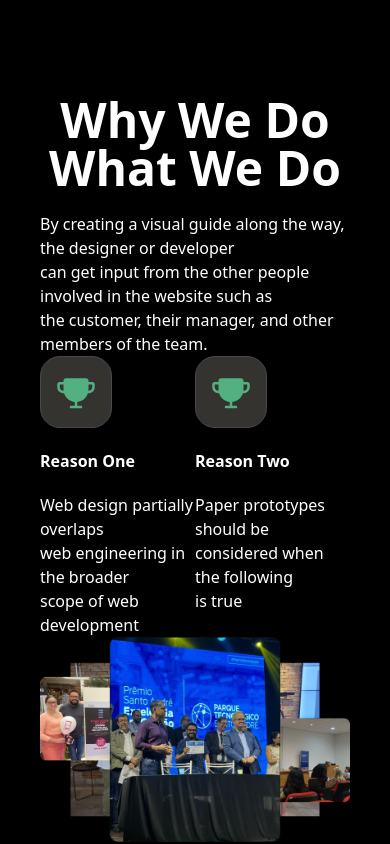
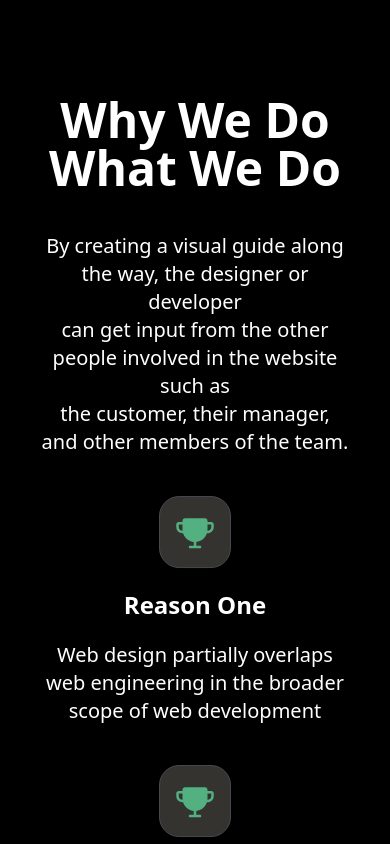
Before and after one commit to gitly-br/site-gitly, a Next.js app in the folder frontend/: page /ourpurpose in a window 390 px wide. Shown: the top 844 px of the page. Built offline with nearby package versions, Linux system fonts and the light colour scheme.

Commit message:
ajustes do why

```diff
--- a/frontend/components/whyandget.jsx
+++ b/frontend/components/whyandget.jsx
@@ -11,6 +11,18 @@ import fundoRoxo from '../assets/fundoRoxo.png'
 import ButtonGreenGet from "./button/buttonGreenGet";
 
 const Whyandget = () => {
+
+  const settings = {
+    dots: true,
+    infinite: true,
+    autoplaySpeed: 3000,
+    speed: 500,
+    slidesToShow: 1,
+    autoplay:true,
+    autoplaySpeed:3000,
+    slidesToScroll: 1,
+  };
+
   return (
     <div>
       <div className="px-10 py-24 justify-center sm:grid grid-cols-2 gap-10 sm:p-24 text-white bg-black">
@@ -19,40 +31,41 @@ const Whyandget = () => {
             <h1 className="text-center sm:text-left text-5xl sm:text-3xl font-bold ">
               Why We Do What We Do
             </h1>
-            <p className= 'mt-5 sm:text-lg'>
+            <p className= 'text-center text-xl sm:text-left mt-10 sm:text-lg'>
             By creating a visual guide along the way, the designer or developer <br></br>can get input from the other people involved in the website such as <br></br>the customer, their manager, and other members of the team.
             </p>
           </div>
-          <div className="grid grid-cols-2 sm:gap-5 sm:mt-16">
-            <div className="">
-              <Image src={trofeu} alt="Trofeu"/>
-              <h2 className="mt-5 sm:text-2xl font-bold">
+          <div className="mx-auto justify-center content-center text-center sm:text-left mt-10 sm:grid sm:grid-cols-2 sm:gap-5 sm:mt-16">
+            <div>
+              <Image src={trofeu} alt="Trofeu" className="mx-auto justify-center sm:mx-0 sm:justify-start"/>
+              <h2 className="mt-5 text-2xl font-bold">
                 Reason One
               </h2>
-              <p className= 'mt-5 sm:text-lg'>
+              <p className= 'mt-5 text-xl sm:text-lg'>
               Web design partially overlaps <br></br>web engineering in the broader<br></br> scope of web development
               </p>
             </div>
-            <div className="">
-              <Image src={trofeu} alt="Trofeu"/>
-              <h2 className="mt-5 sm:text-2xl font-bold">
+            <div className="mt-10 sm:mt-0">
+            <Image src={trofeu} alt="Trofeu" className="mx-auto justify-center sm:mx-0 sm:justify-start"/>
+              <h2 className="mt-5 text-2xl font-bold">
                 Reason Two
               </h2>
-              <p className= 'mt-5 sm:text-lg'>
+              <p className= 'mt-5 sm:text-lg text-xl'>
                 Paper prototypes should be <br></br>considered when the following <br></br>is true
                 </p>
             </div>
           </div>
         </div>
-        <div>
+        <Slider {...settings}>
+        <div className="mt-10">
           <Image src={galeria} alt="Galeria"/>
         </div>
+        </Slider>
       </div>
 
       <div className="relative text-white">
-        <Image src={fundoRoxo} alt="Fundo Roxo" className="h-full w-full"/>
-        <div className="">
-          <div className="absolute inset-0 items-center flex justify-center">
+        <Image src={fundoRoxo} alt="Fundo Roxo" className="h-44 sm:h-full sm:w-full"/>
+          <div className="absolute text-center inset-0 items-center sm:flex justify-center">
             <h1 className="sm:text-3xl font-bold">
             Get a free quote and start your project today
             </h1>
@@ -62,7 +75,6 @@ const Whyandget = () => {
           </div>
 
         </div>
-      </div>
 
 
 
```
